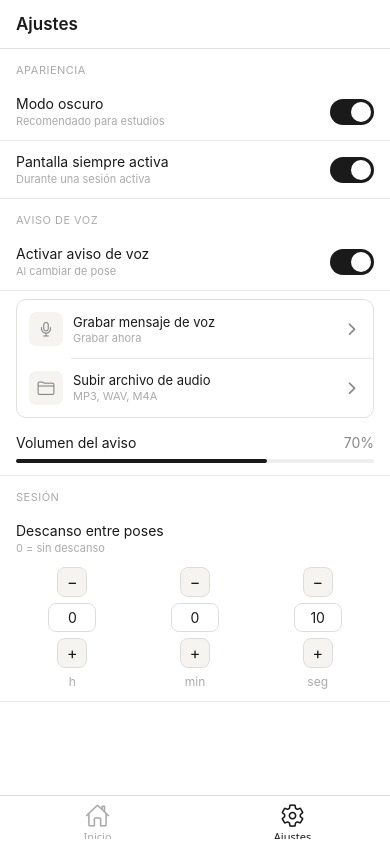
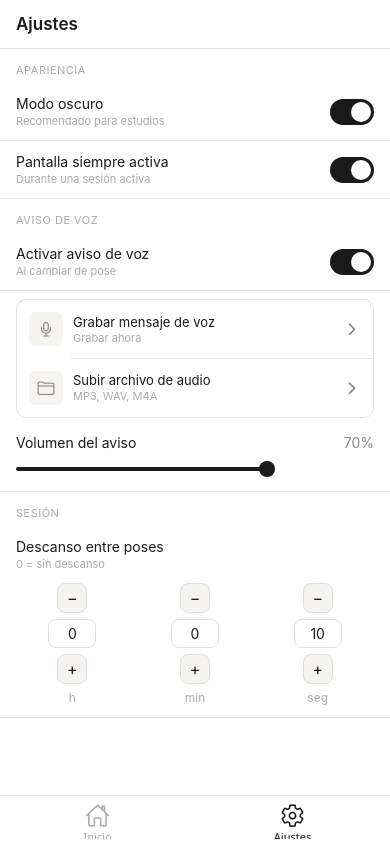
Before and after one commit to cgalvezv/tempomusa-app-mobile, a React Native app: screen /Ajustes in a window 390 px wide. Built offline with nearby package versions, Linux system fonts and the light colour scheme.

Commit message:
feat: add VolumeSlider component and integrate it into SettingsScreen

```diff
--- a/package.json
+++ b/package.json
@@ -9,6 +9,7 @@
     "web": "expo start --web"
   },
   "dependencies": {
+    "@expo/metro-runtime": "~6.1.2",
     "@expo/vector-icons": "^15.0.3",
     "@react-navigation/bottom-tabs": "^7.15.9",
     "@react-navigation/native": "^7.2.2",
@@ -16,9 +17,11 @@
     "expo": "~54.0.33",
     "expo-status-bar": "~3.0.9",
     "react": "19.1.0",
+    "react-dom": "19.1.0",
     "react-native": "0.81.5",
     "react-native-safe-area-context": "~5.6.0",
-    "react-native-screens": "~4.16.0"
+    "react-native-screens": "~4.16.0",
+    "react-native-web": "^0.21.0"
   },
   "devDependencies": {
     "@types/react": "~19.1.0",
--- /dev/null
+++ b/src/components/molecules/VolumeSlider.tsx
@@ -0,0 +1,89 @@
+import React, { useRef } from 'react';
+import { View, Text, StyleSheet, PanResponder, type LayoutChangeEvent } from 'react-native';
+
+interface VolumeSliderProps {
+  value: number;
+  onChange: (value: number) => void;
+}
+
+export default function VolumeSlider({ value, onChange }: VolumeSliderProps) {
+  const trackWidth = useRef(0);
+
+  const panResponder = useRef(
+    PanResponder.create({
+      onStartShouldSetPanResponder: () => true,
+      onMoveShouldSetPanResponder: () => true,
+      onPanResponderGrant: (e) => {
+        if (trackWidth.current > 0) {
+          const pct = Math.round(Math.min(100, Math.max(0, (e.nativeEvent.locationX / trackWidth.current) * 100)));
+          onChange(pct);
+        }
+      },
+      onPanResponderMove: (e) => {
+        if (trackWidth.current > 0) {
+          const pct = Math.round(Math.min(100, Math.max(0, (e.nativeEvent.locationX / trackWidth.current) * 100)));
+          onChange(pct);
+        }
+      },
+    })
+  ).current;
+
+  const onLayout = (e: LayoutChangeEvent) => {
+    trackWidth.current = e.nativeEvent.layout.width;
+  };
+
+  return (
+    <View style={styles.wrap}>
+      <View style={styles.header}>
+        <Text style={styles.label}>Volumen del aviso</Text>
+        <Text style={styles.value}>{value}%</Text>
+      </View>
+      <View style={styles.track} onLayout={onLayout} {...panResponder.panHandlers}>
+        <View style={[styles.fill, { width: `${value}%` }]} />
+        <View style={[styles.thumb, { left: `${value}%` }]} />
+      </View>
+    </View>
+  );
+}
+
+const styles = StyleSheet.create({
+  wrap: {
+    paddingHorizontal: 16,
+    paddingVertical: 12,
+    borderBottomWidth: 0.5,
+    borderBottomColor: '#e8e8e8',
+  },
+  header: {
+    flexDirection: 'row',
+    justifyContent: 'space-between',
+    marginBottom: 8,
+  },
+  label: {
+    fontSize: 14,
+    color: '#1a1a1a',
+  },
+  value: {
+    fontSize: 14,
+    color: '#888',
+  },
+  track: {
+    height: 20,
+    backgroundColor: '#fff',
+    borderRadius: 2,
+    justifyContent: 'center',
+  },
+  fill: {
+    height: 4,
+    backgroundColor: '#1a1a1a',
+    borderRadius: 2,
+  },
+  thumb: {
+    position: 'absolute',
+    top: 2,
+    width: 16,
+    height: 16,
+    borderRadius: 8,
+    backgroundColor: '#1a1a1a',
+    marginLeft: -8,
+  },
+});
--- a/src/screens/SettingsScreen.tsx
+++ b/src/screens/SettingsScreen.tsx
@@ -6,6 +6,7 @@ import SectionLabel from '../components/atoms/SectionLabel';
 import SettingRow from '../components/molecules/SettingRow';
 import AudioOptionRow from '../components/molecules/AudioOptionRow';
 import RestFieldControl from '../components/molecules/RestFieldControl';
+import VolumeSlider from '../components/molecules/VolumeSlider';
 
 export default function SettingsScreen() {
   const [darkMode, setDarkMode] = useState(true);
@@ -63,15 +64,7 @@ export default function SettingsScreen() {
               </View>
 
               {/* Volumen */}
-              <View style={styles.volumeWrap}>
-                <View style={styles.volumeHeader}>
-                  <Text style={styles.volumeLabel}>Volumen del aviso</Text>
-                  <Text style={styles.volumeValue}>{volume}%</Text>
-                </View>
-                <View style={styles.volumeTrack}>
-                  <View style={[styles.volumeFill, { width: `${volume}%` }]} />
-                </View>
-              </View>
+              <VolumeSlider value={volume} onChange={setVolume} />
             </>
           )}
 
@@ -128,35 +121,6 @@ const styles = StyleSheet.create({
     backgroundColor: '#e8e8e8',
     marginLeft: 54,
   },
-  volumeWrap: {
-    paddingHorizontal: 16,
-    paddingVertical: 12,
-    borderBottomWidth: 0.5,
-    borderBottomColor: '#e8e8e8',
-  },
-  volumeHeader: {
-    flexDirection: 'row',
-    justifyContent: 'space-between',
-    marginBottom: 8,
-  },
-  volumeLabel: {
-    fontSize: 14,
-    color: '#1a1a1a',
-  },
-  volumeValue: {
-    fontSize: 14,
-    color: '#888',
-  },
-  volumeTrack: {
-    height: 4,
-    backgroundColor: '#eee',
-    borderRadius: 2,
-  },
-  volumeFill: {
-    height: 4,
-    backgroundColor: '#1a1a1a',
-    borderRadius: 2,
-  },
   restSection: {
     paddingHorizontal: 16,
     paddingVertical: 12,
```
Also changed, not shown: 1 other file (tests, documents, lock files or other folders).
